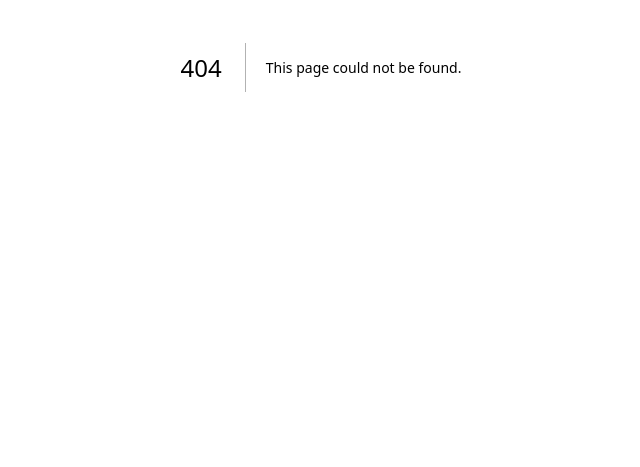
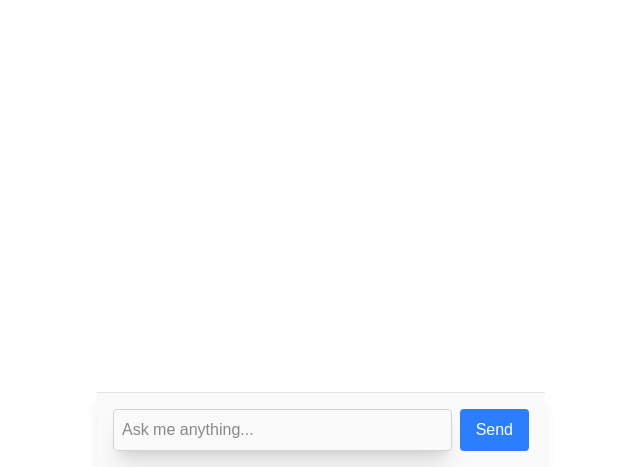
Before and after one commit to eclectix7/nextjs-ai-app, a Next.js app: page /ui/stream in a window 1280 px wide. Before the commit this address had no page. Shown: the part 333-800 px from the top of the page, without its empty margins (319-959 px from the left). Built offline with nearby package versions, Linux system fonts and the light colour scheme.

Commit message:
Add simple streaming chat example

```diff
--- a/package.json
+++ b/package.json
@@ -9,6 +9,7 @@
     "lint": "next lint"
   },
   "dependencies": {
+    "@ai-sdk/anthropic": "^2.0.49",
     "@ai-sdk/openai": "^2.0.72",
     "@ai-sdk/react": "^2.0.102",
     "ai": "^5.0.102",
--- /dev/null
+++ b/src/app/api/stream/route.ts
@@ -0,0 +1,29 @@
+import { streamText } from "ai";
+import { openai } from "@ai-sdk/openai";
+import { anthropic } from "@ai-sdk/anthropic";
+
+export async function POST(req: Request) {
+  try {
+    const { prompt } = await req.json();
+
+    const result = streamText({
+      model: openai("gpt-5-nano"),
+      // model: anthropic("claude-sonnet-4-0"),
+      prompt,
+    });
+
+    // Log token usage after streaming completes
+    result.usage.then((usage) => {
+      console.log({
+        inputTokens: usage.inputTokens,
+        outputTokens: usage.outputTokens,
+        totalTokens: usage.totalTokens,
+      });
+    });
+
+    return result.toUIMessageStreamResponse();
+  } catch (error) {
+    console.error("Error streaming text:", error);
+    return new Response("Failed to stream text", { status: 500 });
+  }
+}
--- /dev/null
+++ b/src/app/ui/stream/page.tsx
@@ -0,0 +1,60 @@
+"use client";
+
+import { useCompletion } from "@ai-sdk/react";
+
+export default function CompletionStreamPage() {
+  const {
+    completion,// updates when data is returned
+    input,// user input
+    handleInputChange,
+    handleSubmit,
+    isLoading,
+    error,// handle of poss error
+    stop,//fn to abort stream response
+    setInput,
+  } = useCompletion({
+    api: "/api/stream",// api route
+  });
+
+  return (
+    <div className="flex flex-col w-full max-w-md py-24 mx-auto stretch">
+      {error && <div className="text-red-500 mb-4">{error.message}</div>}
+      {isLoading && !completion && <div>Loading...</div>}
+
+      {completion && <div className="whitespace-pre-wrap">{completion}</div>}
+      <form
+        onSubmit={(e) => {
+          e.preventDefault();
+          setInput(""); // temporary fix to clear the input after submission
+          handleSubmit(e);
+        }}
+        className="fixed bottom-0 w-full max-w-md mx-auto left-0 right-0 p-4 bg-zinc-50 dark:bg-zinc-950 border-t border-zinc-200 dark:border-zinc-800 shadow-lg"
+      >
+        <div className="flex gap-2">
+          <input
+            className="flex-1 dark:bg-zinc-800 p-2 border border-zinc-300 dark:border-zinc-700 rounded shadow-xl"
+            value={input}
+            onChange={handleInputChange}
+            placeholder="Ask me anything..."
+          />
+          {isLoading ? (
+            <button
+              onClick={stop}
+              className="bg-red-500 text-white px-4 py-2 rounded hover:bg-red-600 transition-colors"
+            >
+              Stop
+            </button>
+          ) : (
+            <button
+              type="submit"
+              className="bg-blue-500 text-white px-4 py-2 rounded hover:bg-blue-600 transition-colors disabled:opacity-50 disabled:cursor-not-allowed"
+              disabled={isLoading}
+            >
+              Send
+            </button>
+          )}
+        </div>
+      </form>
+    </div>
+  );
+}
```
Also changed, not shown: 2 other files (tests, documents, lock files or other folders).
